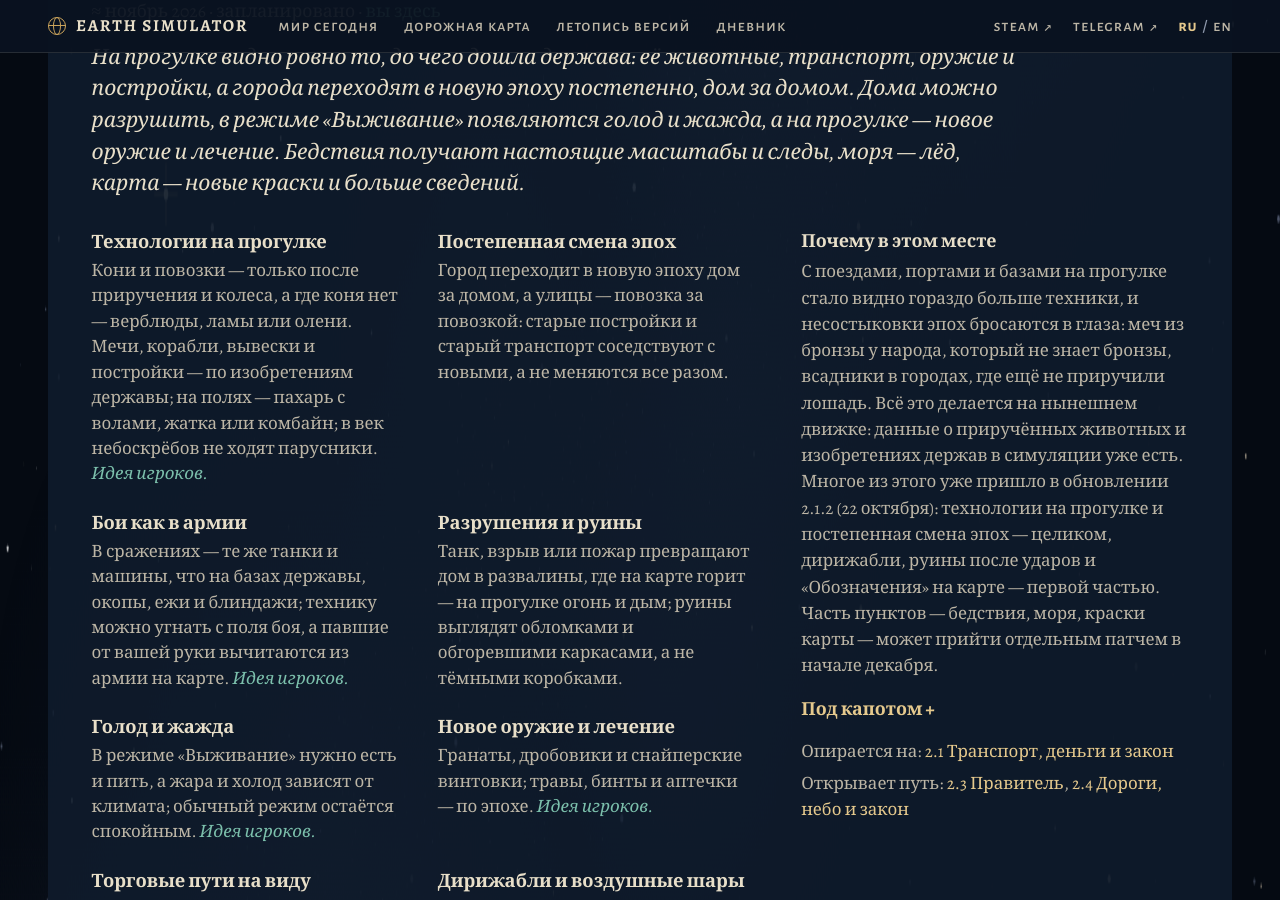
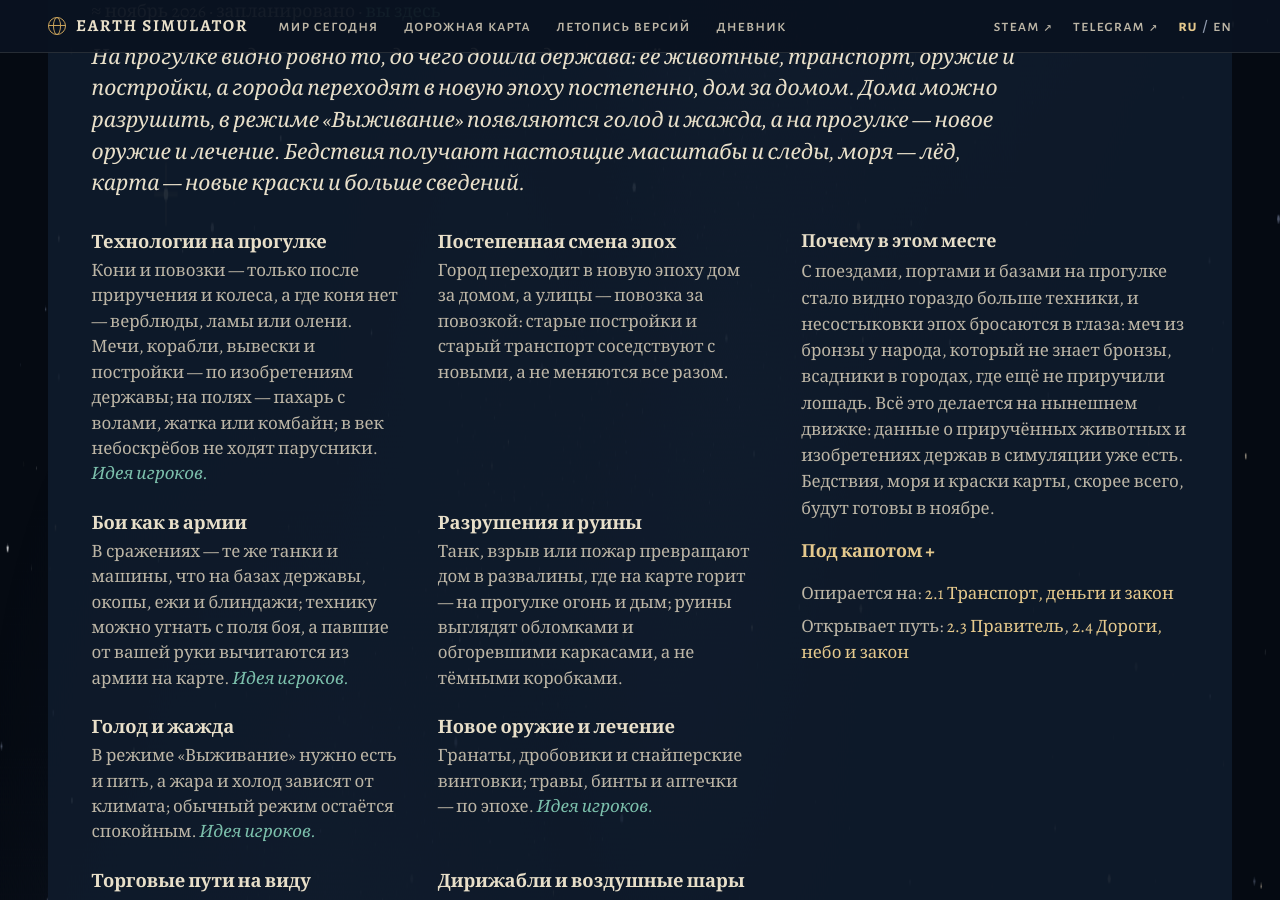
Before and after one commit to Ilya873/earth-simulator, a Jekyll site: the page built from index.html, in a window 1280 px wide and 900 px high, scrolled down 3527 px. Built offline with Jekyll 4.4.1, drawn with Linux system fonts in a browser that asks for light colours; some web fonts are replaced.

Commit message:
Дорожная карта, 2.2 «Почему в этом месте»: снова о том, почему 2.2 стоит здесь, без пересказа вошедшего в 2.1.2; бедствия, моря и краски карты — скорее всего в ноябре

```diff
--- a/_data/roadmap.yml
+++ b/_data/roadmap.yml
@@ -184,8 +184,8 @@ phases:
       ru: "На прогулке видно ровно то, до чего дошла держава: её животные, транспорт, оружие и постройки, а города переходят в новую эпоху постепенно, дом за домом. Дома можно разрушить, в режиме «Выживание» появляются голод и жажда, а на прогулке — новое оружие и лечение. Бедствия получают настоящие масштабы и следы, моря — лёд, карта — новые краски и больше сведений."
       en: "On foot you see exactly what a state has reached: its animals, vehicles, weapons and buildings, and towns move into a new era gradually, house by house. Houses can be destroyed, Survival mode gets hunger and thirst, and walk mode gets new weapons and healing. Disasters get real scales and lasting marks, seas get ice, the map gets new colours and more information."
     why:
-      ru: "С поездами, портами и базами на прогулке стало видно гораздо больше техники, и несостыковки эпох бросаются в глаза: меч из бронзы у народа, который не знает бронзы, всадники в городах, где ещё не приручили лошадь. Всё это делается на нынешнем движке: данные о приручённых животных и изобретениях держав в симуляции уже есть. Многое из этого уже пришло в обновлении 2.1.2 (22 октября): технологии на прогулке и постепенная смена эпох — целиком, дирижабли, руины после ударов и «Обозначения» на карте — первой частью. Часть пунктов — бедствия, моря, краски карты — может прийти отдельным патчем в начале декабря."
-      en: "With trains, ports and bases, walk mode now shows far more technology, and era mismatches stand out: a bronze sword among people who don’t know bronze, riders in towns that haven’t tamed the horse. All of it can be done on the current engine: the simulation already tracks each state’s tamed animals and inventions. Much of this already arrived in update 2.1.2 (22 October): technology you can see and gradual era changes in full, and a first part of airships, ruins after strikes and the Map marks. Some items — disasters, seas, map colours — may arrive in a separate patch in early December."
+      ru: "С поездами, портами и базами на прогулке стало видно гораздо больше техники, и несостыковки эпох бросаются в глаза: меч из бронзы у народа, который не знает бронзы, всадники в городах, где ещё не приручили лошадь. Всё это делается на нынешнем движке: данные о приручённых животных и изобретениях держав в симуляции уже есть. Бедствия, моря и краски карты, скорее всего, будут готовы в ноябре."
+      en: "With trains, ports and bases, walk mode now shows far more technology, and era mismatches stand out: a bronze sword among people who don’t know bronze, riders in towns that haven’t tamed the horse. All of it can be done on the current engine: the simulation already tracks each state’s tamed animals and inventions. Disasters, seas and map colours will most likely be ready in November."
     hood:
       ru: "Прогулка спрашивает у симуляции не номер эпохи, а что держава действительно знает: каких из восьми одомашниваемых видов приручила (это уже считается — у каждой державы свои, по её землям) и какие из 58 изобретений сделала — письменность, колесо, бронзу, мореходство, порох, двигатель. Внутренняя «сила» бедствия пересчитывается в настоящие шкалы. Поиск морского пути учитывает лёд, а лёд — сезоны. Кратер со временем выравнивается, заполняется водой и зарастает. Закрепить можно любое поле мира, а не только температуру. У каждого дома свой «год перестройки», вычисляемый из его номера: когда держава входит в новую эпоху, город обновляется постепенно, и хранить для этого ничего не нужно. Так же, по своему «году», сменяется транспорт на улицах. Разрушенный дом запоминается и перестраивается отдельно от квартала. Оружие, предметы и здания эпох переезжают в таблицы данных, а сохранения получают цепочку миграций — первые части фундамента 3.0."
       en: "Walk mode asks the simulation not for the era number but for what a state actually knows: which of the eight domesticable species it has tamed (already tracked — each state has its own, by its lands) and which of 58 inventions it has made — writing, the wheel, bronze, seafaring, gunpowder, the engine. A disaster’s internal ‘power’ is mapped to real scales. Sea pathfinding respects ice, and ice follows the seasons. A crater levels out over time, fills with water and greens over. Any world field can be pinned, not just temperature. Every house has its own ‘rebuild year’ derived from its number: when a state enters a new era the town renews gradually, with nothing extra to store. Vehicles on the streets change the same way, each by its own ‘year’. A destroyed house is remembered and rebuilt separately from its block. Weapons, items and buildings of every era move into data tables, and saves get a chain of migrations — the first parts of the 3.0 foundation."
```
